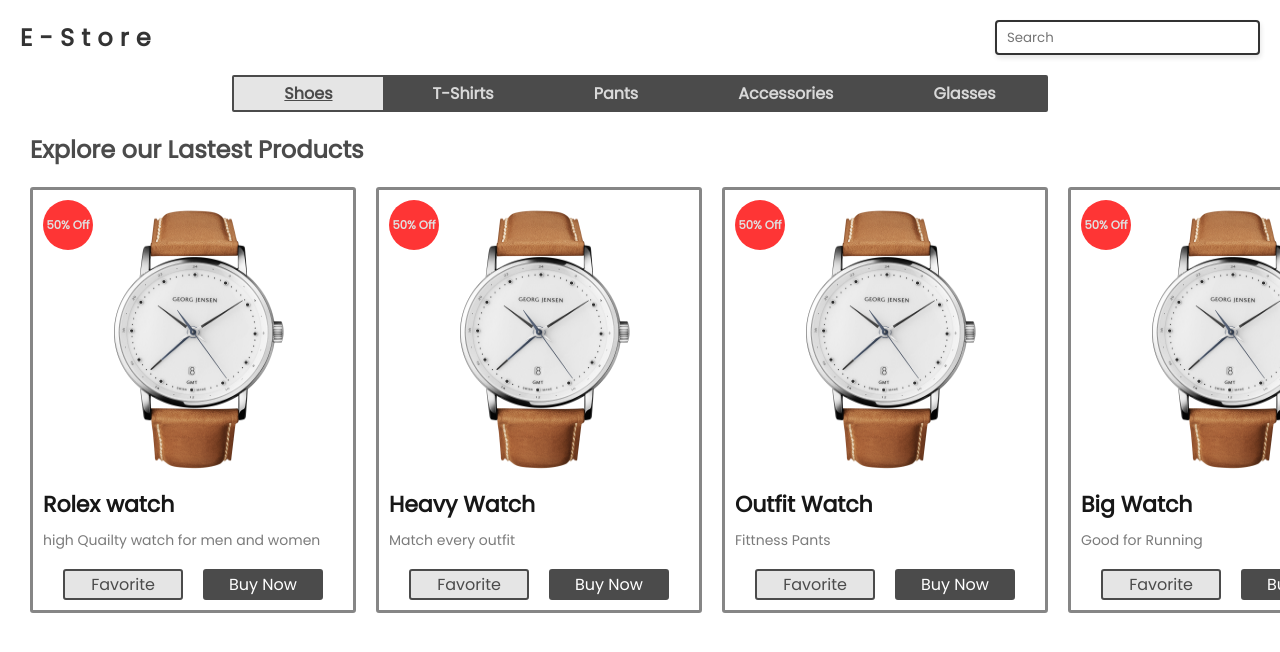
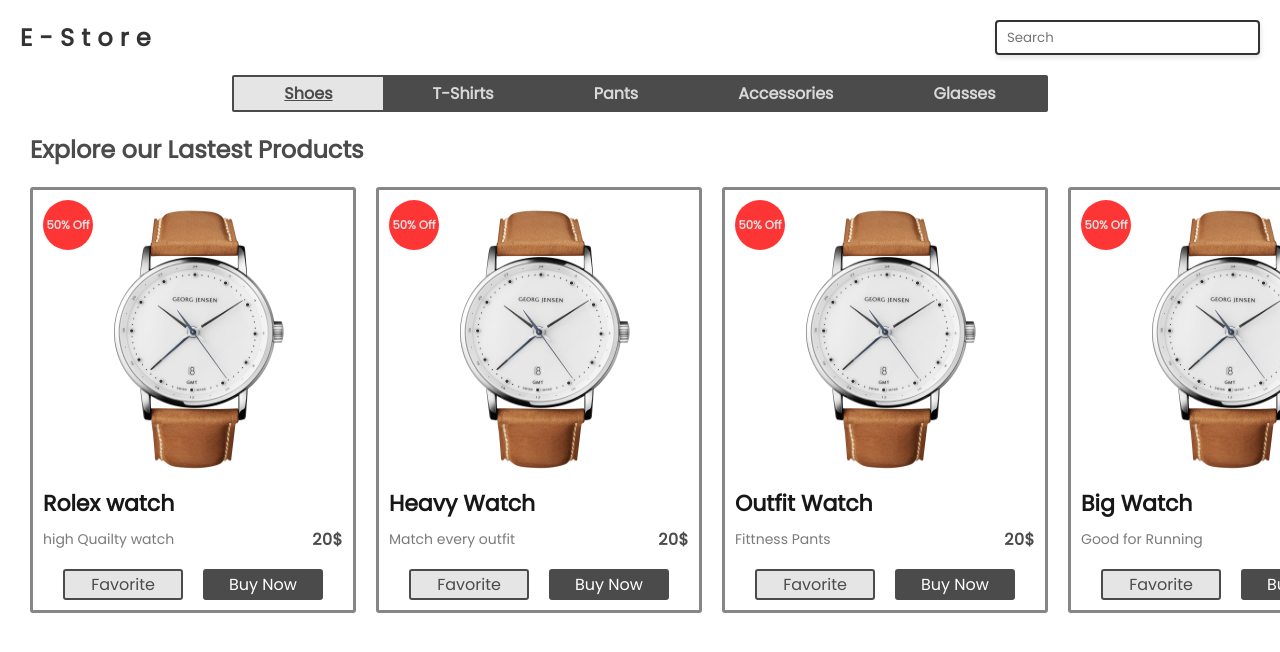
Before and after one commit to ahmedos999/react-estore, a React (Create React App) app: page /watchs in a window 1280 px wide. Shown: the top 652 px of the page. Built offline with nearby package versions, Linux system fonts and the light colour scheme; data requests are answered from the project's data file.

Commit message:
adding price

```diff
--- a/data/db.json
+++ b/data/db.json
@@ -2,7 +2,7 @@
     "shoes": [
       {
         "name": "Nike shoes",
-        "description": "high Quailty shoes for men and women",
+        "description": "high Quailty shoes",
         "price": 20,
         "id": 1
       },
@@ -34,7 +34,7 @@
     "tshirts": [
         {
           "name": "Blue T-Shirt",
-          "description": "high Quailty T-shirt for men and women",
+          "description": "high Quailty T-shirt",
           "price": 20,
           "id": 6
         },
@@ -66,7 +66,7 @@
       "pants": [
         {
           "name": "Max Pants",
-          "description": "high Quailty Pants for men and women",
+          "description": "high Quailty Pants",
           "price": 20,
           "id": 11
         },
@@ -98,7 +98,7 @@
       "watchs": [
         {
           "name": "Rolex watch",
-          "description": "high Quailty watch for men and women",
+          "description": "high Quailty watch",
           "price": 20,
           "id": 16
         },
@@ -130,7 +130,7 @@
       "glasses": [
         {
           "name": "Sun Glasses",
-          "description": "high Quailty Glasses for men and women",
+          "description": "high Quailty Glasses",
           "price": 20,
           "id": 16
         },
--- a/src/Glasses.js
+++ b/src/Glasses.js
@@ -13,7 +13,7 @@ const Glasses = () => {
         <img src={img} alt="" />
         <div className="badge"><h5>50% Off</h5></div>
         <h4>{glasse.name}</h4>
-        <p>{glasse.description}</p>
+        <div className="price"><p>{glasse.description}</p> <h6>{glasse.price}$</h6></div>
         <div className="btns">
             <button className='fav'>Favorite</button>
             <button className='buy'>Buy Now</button>
--- a/src/Main.js
+++ b/src/Main.js
@@ -16,7 +16,7 @@ const Main = () => {
             <img src={img} alt="" />
             <div className="badge"><h5>50% Off</h5></div>
             <h4>{shoe.name}</h4>
-            <p>{shoe.description}</p>
+            <div className="price"><p>{shoe.description}</p> <h6>{shoe.price}$</h6></div>
             <div className="btns">
                 <button className='fav'>Favorite</button>
                 <button className='buy'>Buy Now</button>
--- a/src/Pants.js
+++ b/src/Pants.js
@@ -16,7 +16,7 @@ const Pants = () => {
         <img src={img} alt="" />
         <div className="badge"><h5>50% Off</h5></div>
         <h4>{pant.name}</h4>
-        <p>{pant.description}</p>
+        <div className="price"><p>{pant.description}</p> <h6>{pant.price}$</h6></div>
         <div className="btns">
             <button className='fav'>Favorite</button>
             <button className='buy'>Buy Now</button>
--- a/src/index.css
+++ b/src/index.css
@@ -126,6 +126,16 @@ button{
 .badge h5{
   color: #e0e0e0;
 }
+.price{
+  display: flex;
+  justify-content: space-between;
+  align-items: center;
+}
+.price h6{
+  font-size: 16px;
+  color: #4b4b4b;
+  letter-spacing: 0.5px;
+}
 
 
 /* main content style ends */
--- a/src/t-shirts.js
+++ b/src/t-shirts.js
@@ -16,7 +16,7 @@ const Tshirts = () => {
             <img src={img} alt="" />
             <div className="badge"><h5>50% Off</h5></div>
             <h4>{tshirt.name}</h4>
-            <p>{tshirt.description}</p>
+            <div className="price"><p>{tshirt.description}</p> <h6>{tshirt.price}$</h6></div>
             <div className="btns">
                 <button className='fav'>Favorite</button>
                 <button className='buy'>Buy Now</button>
--- a/src/watchs.js
+++ b/src/watchs.js
@@ -14,7 +14,7 @@ const Watch = () => {
         <img src={img} alt="" />
         <div className="badge"><h5>50% Off</h5></div>
         <h4>{watch.name}</h4>
-        <p>{watch.description}</p>
+        <div className="price"><p>{watch.description}</p> <h6>{watch.price}$</h6></div>
         <div className="btns">
             <button className='fav'>Favorite</button>
             <button className='buy'>Buy Now</button>
```
